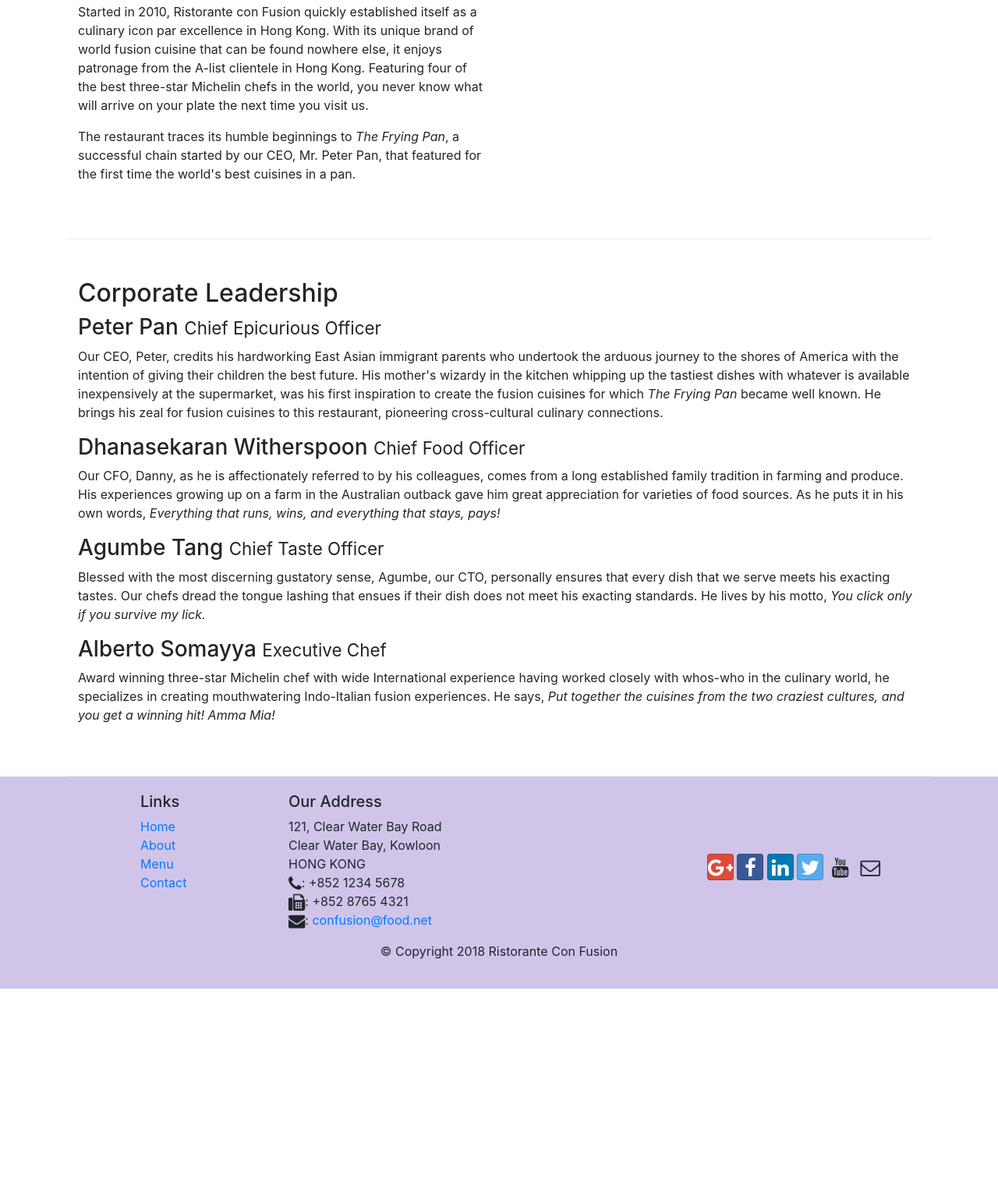
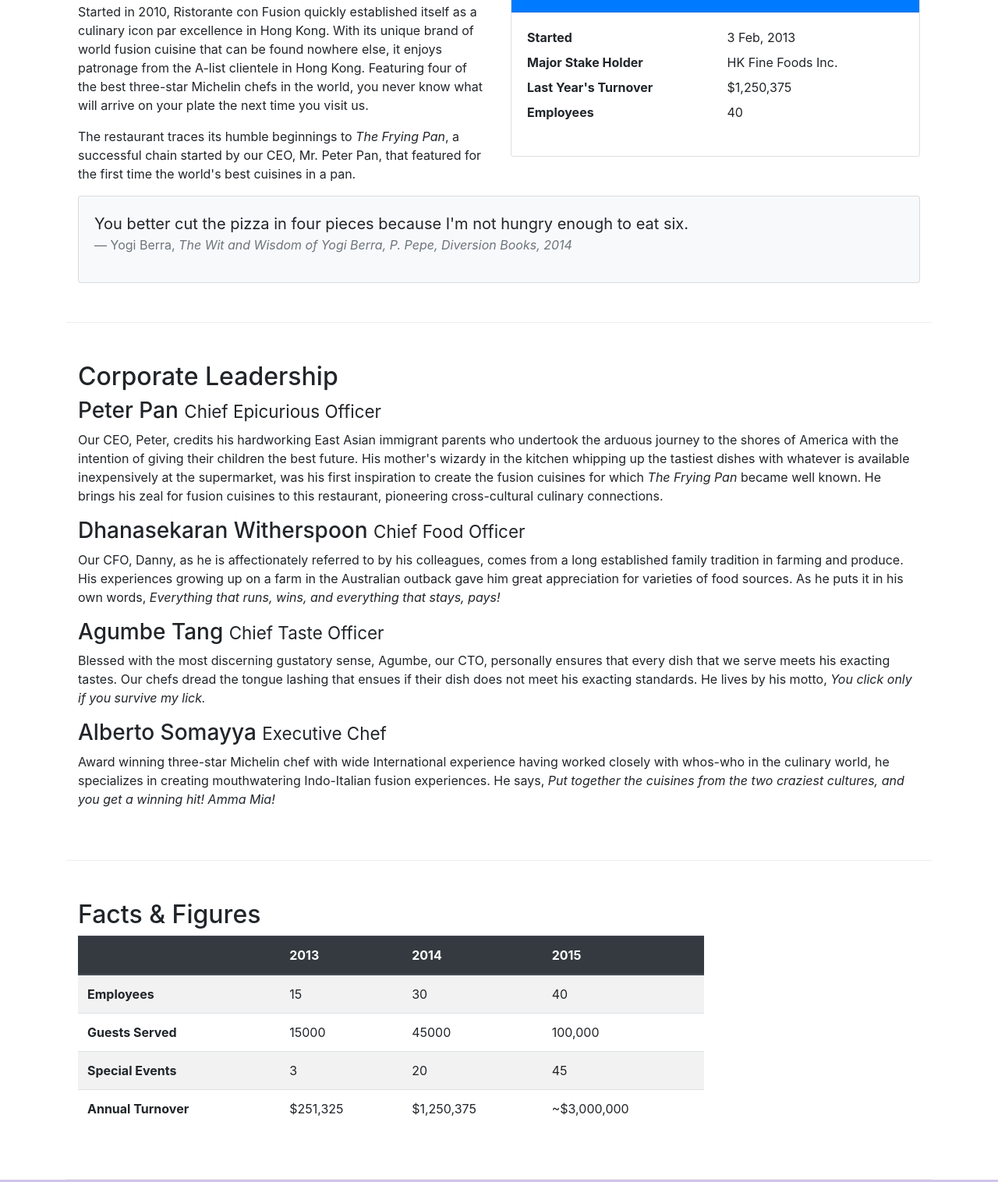
Before and after one commit to Tarun-Acharya/Full-Stack-Specialization-Bootstrap, a website: page aboutus.html in a window 1280 px wide. Shown: the part 558-2074 px from the top of the page at 78% size. Before the commit the page ends 1826 px from the top, so only its background shows below. Drawn offline with nearby package versions, Linux system fonts and the light colour scheme.

Commit message:
tables and cards

```diff
--- a/aboutus.html
+++ b/aboutus.html
@@ -68,8 +68,36 @@
                 <p>Started in 2010, Ristorante con Fusion quickly established itself as a culinary icon par excellence in Hong Kong. With its unique brand of world fusion cuisine that can be found nowhere else, it enjoys patronage from the A-list clientele in Hong Kong.  Featuring four of the best three-star Michelin chefs in the world, you never know what will arrive on your plate the next time you visit us.</p>
                 <p>The restaurant traces its humble beginnings to <em>The Frying Pan</em>, a successful chain started by our CEO, Mr. Peter Pan, that featured for the first time the world's best cuisines in a pan.</p>
             </div>
-            <div>
+            <div class="col-sm">
+                <div class="card">
+                    <h3 class="card-header bg-primary text-white">Facts At a Glance</h3>
+                    <div class="card-body">
+                        <dl class="row">
+                            <dt class="col-6">Started</dt>
+                            <dd class="col-6">3 Feb, 2013</dd>
+                            <dt class="col-6">Major Stake Holder</dt>
+                            <dd class="col-6">HK Fine Foods Inc.</dd>
+                            <dt class="col-6">Last Year's Turnover</dt>
+                            <dd class="col-6">$1,250,375</dd>
+                            <dt class="col-6">Employees</dt>
+                            <dd class="col-6">40</dd>
+                        </dl>
+                    </div>
+                </div>
             </div>
+            <div class="col-12">
+                <div class="card card-body bg-light">
+                    <blockquote class="blockquote">
+                        <p class="mb-0">You better cut the pizza in four pieces because
+                            I'm not hungry enough to eat six.</p>
+                        <footer class="blockquote-footer">Yogi Berra,
+                            <cite title="Source Title">The Wit and Wisdom of Yogi Berra,
+                            P. Pepe, Diversion Books, 2014</cite>
+                        </footer>
+                    </blockquote>
+                </div>
+            </div>
+
         </div>
 
 
@@ -87,6 +115,52 @@
                 <p class="d-none d-sm-block">Award winning three-star Michelin chef with wide International experience having worked closely with whos-who in the culinary world, he specializes in creating mouthwatering Indo-Italian fusion experiences. He says, <em>Put together the cuisines from the two craziest cultures, and you get a winning hit! Amma Mia!</em></p>
 
             </div>
+       </div>
+       <div class="row row-content">
+           <div class="col-12 col-sm-9">
+               <h2>Facts &amp; Figures</h2>
+               <div class="table-responsive">
+                <table class="table table-striped">
+                    <thead class="thead-dark">
+                        <tr>
+                            <th>&nbsp;</th>
+                            <th>2013</th>
+                            <th>2014</th>
+                            <th>2015</th>
+                        </tr>
+                    </thead>
+                    <tbody>
+                        <tr>
+                            <th>Employees</th>
+                            <td>15</td>
+                            <td>30</td>
+                            <td>40</td>
+                        </tr>
+                        <tr>
+                            <th>Guests Served</th>
+                            <td>15000</td>
+                            <td>45000</td>
+                            <td>100,000</td>
+                        </tr>
+                        <tr>
+                            <th>Special Events</th>
+                            <td>3</td>
+                            <td>20</td>
+                            <td>45</td>
+                        </tr>
+                        <tr>
+                            <th>Annual Turnover</th>
+                            <td>$251,325</td>
+                            <td>$1,250,375</td>
+                            <td>~$3,000,000</td>
+                        </tr>
+                    </tbody>
+                </table>
+            </div>
+           </div>
+           <div class="col-12 col-sm-3">
+
+           </div>
        </div>
 
     </div>
```
